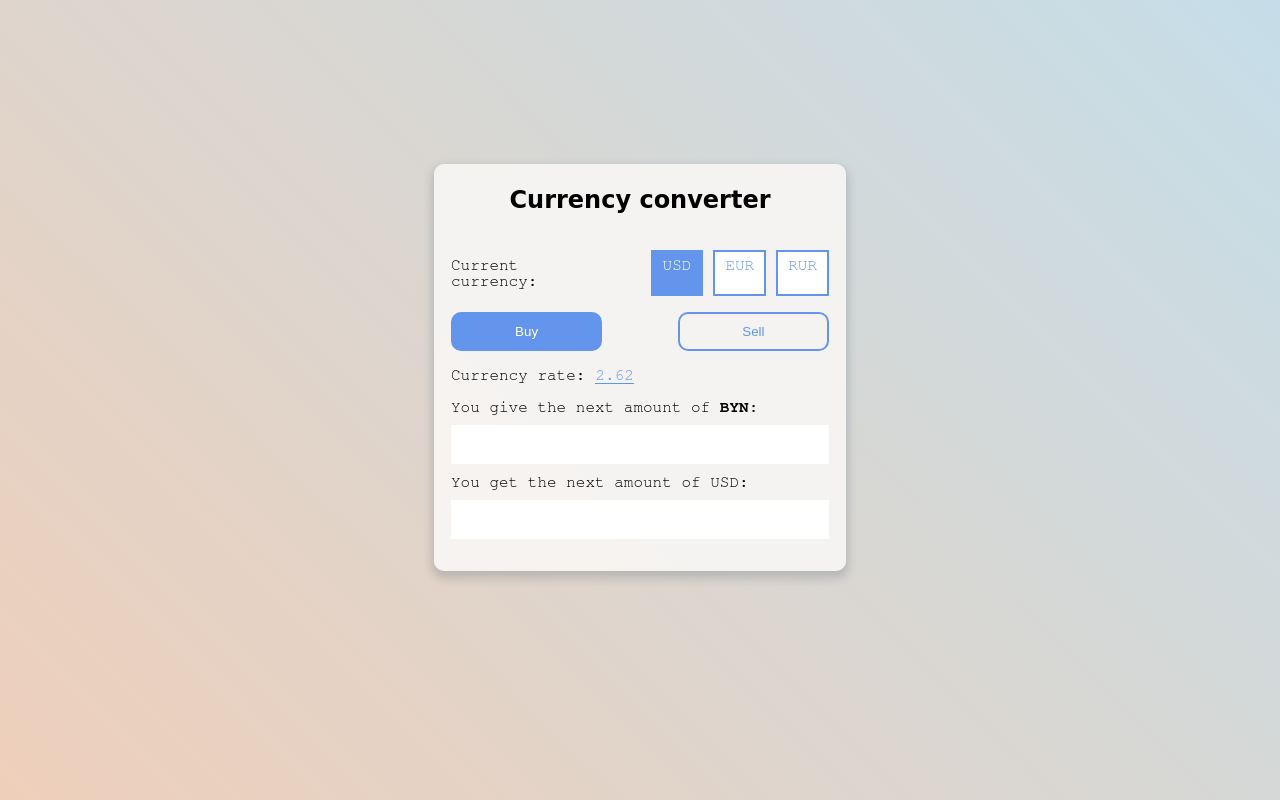
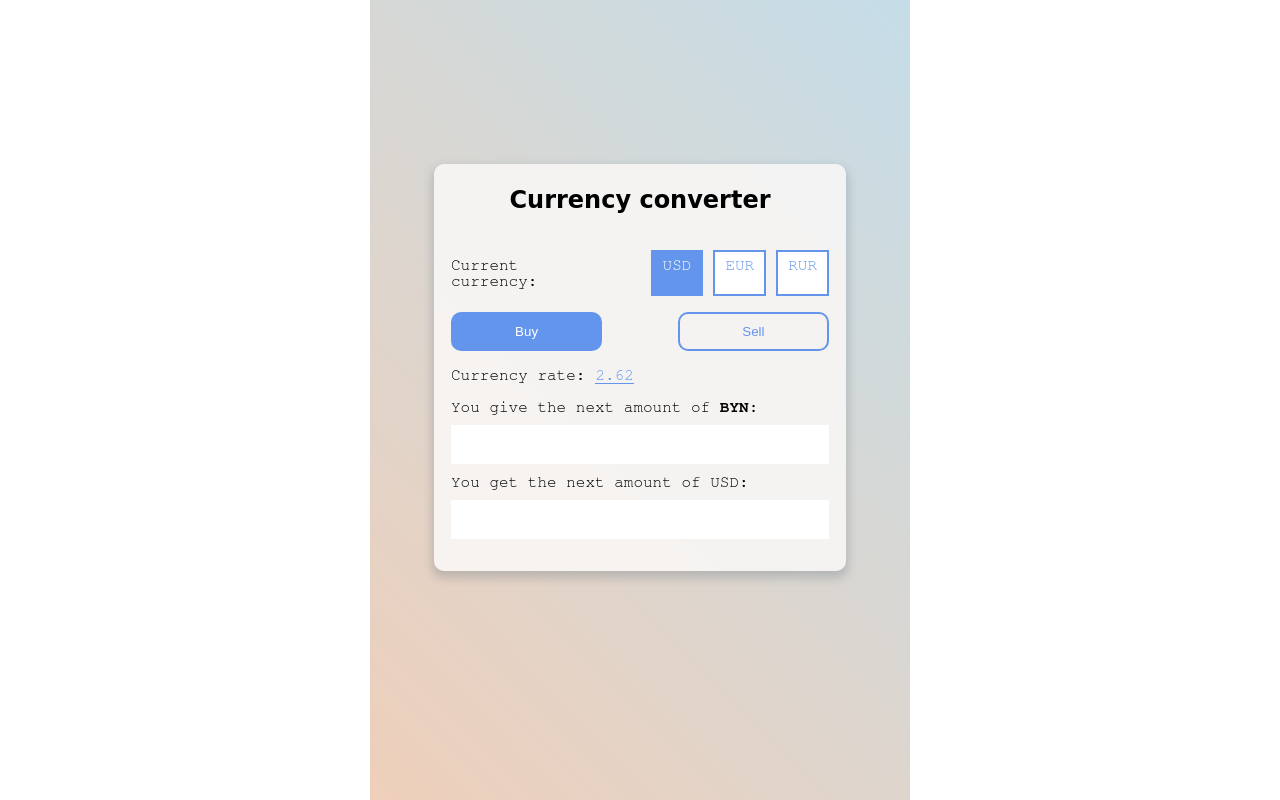
Before and after one commit to aivan3d66/currency-converter, a React (Create React App) app: page / in a window 1280 px wide. Built offline with nearby package versions, Linux system fonts and the light colour scheme.

Commit message:
add upd background style

```diff
--- a/src/App.tsx
+++ b/src/App.tsx
@@ -5,13 +5,15 @@ import styled from 'styled-components';
 
 const Container = styled.div`
   width: 100%;
-  height: 100vh;
 `
 const Wrapper = styled.section`
   min-width: 540px;
   max-width: 540px;
+  height: 100vh;
   padding: 4em;
   margin: 0 auto;
+  background: linear-gradient(45deg, #EECFBA, #C5DDE8) no-repeat center 100%;
+  background-size: cover;
 `;
 
 export const App = () => {
--- a/src/index.css
+++ b/src/index.css
@@ -12,8 +12,7 @@ html {
 
 body {
   width: 100%;
-  height: 100%;
+  min-height: 100vh;
   margin: 0;
   padding: 0;
-  background: linear-gradient(45deg, #EECFBA, #C5DDE8) no-repeat 100% 100%;
 }
```
